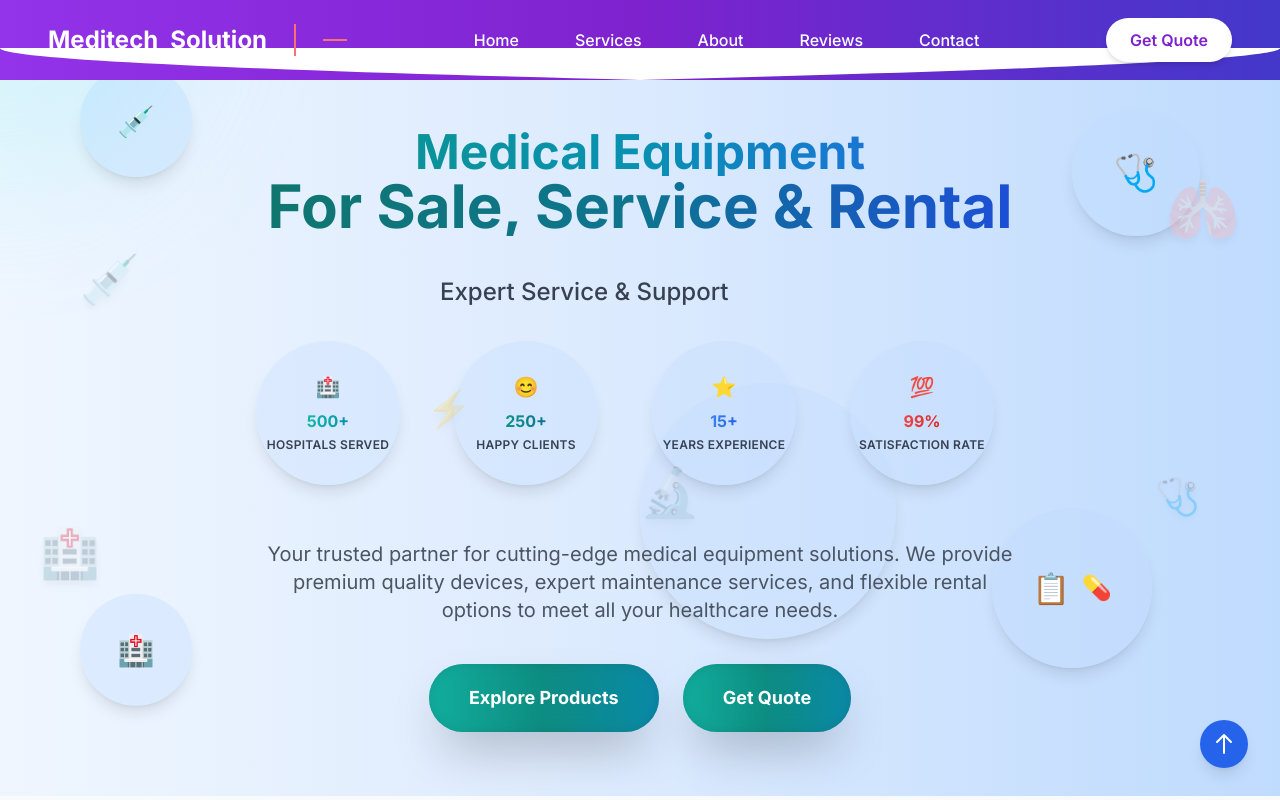
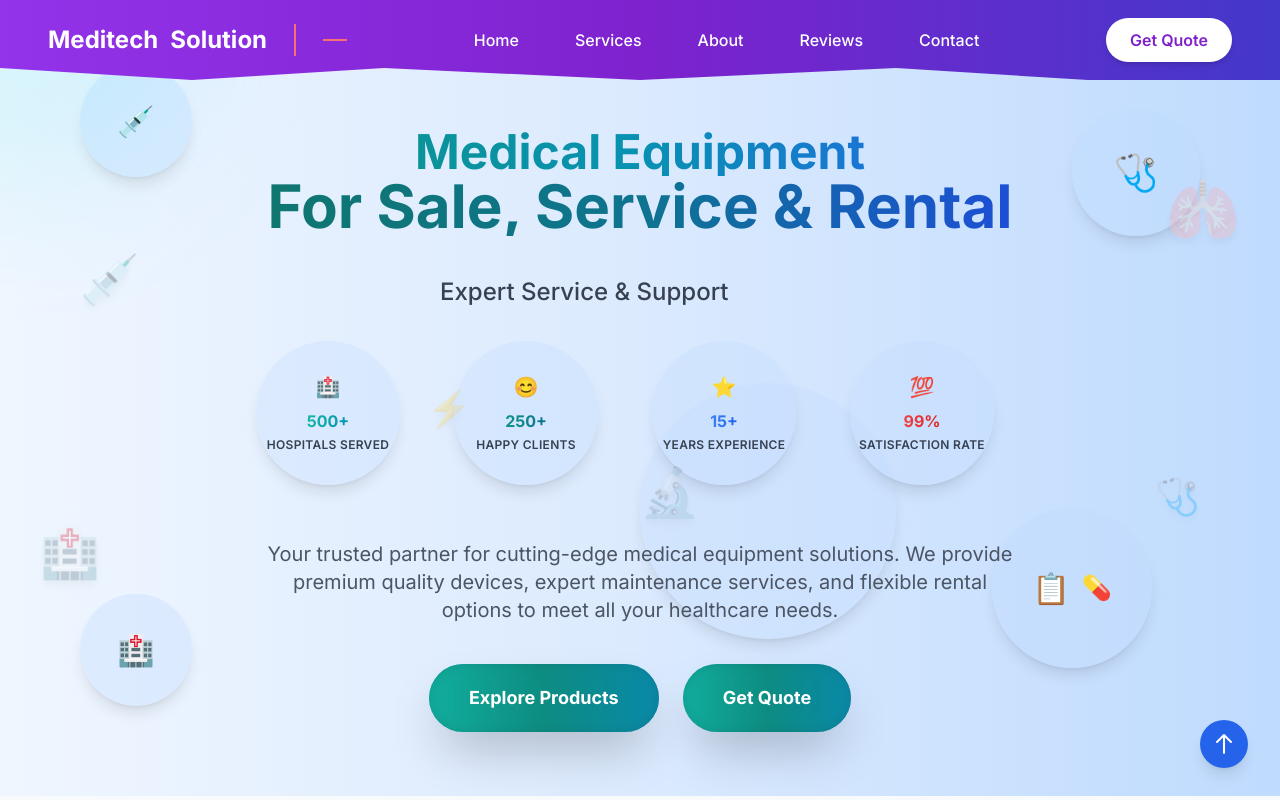
Before and after one commit to Harshanad03/meditech, a React (Create React App) app in the folder meditech-website/: page / in a window 1280 px wide. Shown: the top 800 px of the page. Built offline with nearby package versions, Linux system fonts and the light colour scheme.

Commit message:
nav bar design changed

```diff
--- a/meditech-website/src/components/ui/Navbar.jsx
+++ b/meditech-website/src/components/ui/Navbar.jsx
@@ -26,22 +26,9 @@ const Navbar = () => {
       isScrolled
         ? 'bg-gradient-to-r from-purple-600 via-purple-700 to-indigo-700 shadow-xl'
         : 'bg-gradient-to-r from-purple-600 via-purple-700 to-indigo-700'
-    }`}>
-      {/* Curved bottom edge using SVG */}
-      <div className="absolute bottom-0 left-0 w-full h-8">
-        <svg
-          className="w-full h-full"
-          viewBox="0 0 1200 32"
-          preserveAspectRatio="none"
-          xmlns="http://www.w3.org/2000/svg"
-        >
-          <path
-            d="M0 0 L1200 0 Q1200 16 600 32 Q0 16 0 0 Z"
-            fill="currentColor"
-            className="text-white"
-          />
-        </svg>
-      </div>
+    }`} style={{
+      clipPath: 'polygon(0 0, 100% 0, 100% 100%, 85% 100%, 70% 85%, 50% 100%, 30% 85%, 15% 100%, 0 85%)'
+    }}>
 
       <div className="max-w-7xl mx-auto px-6 sm:px-8 lg:px-12 relative z-10">
         <div className="flex justify-between items-center h-20">
```
Also changed, not shown: 2 other files (tests, documents, lock files or other folders).
